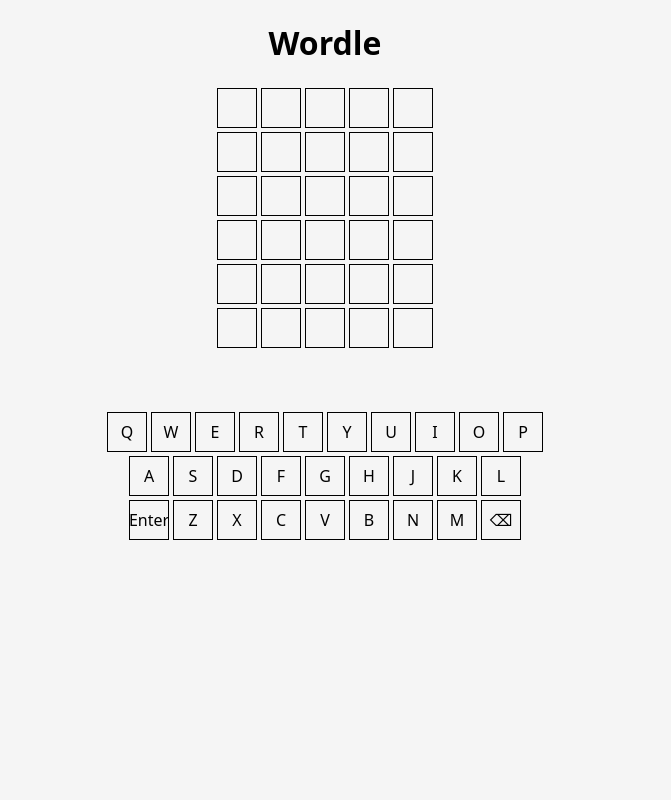
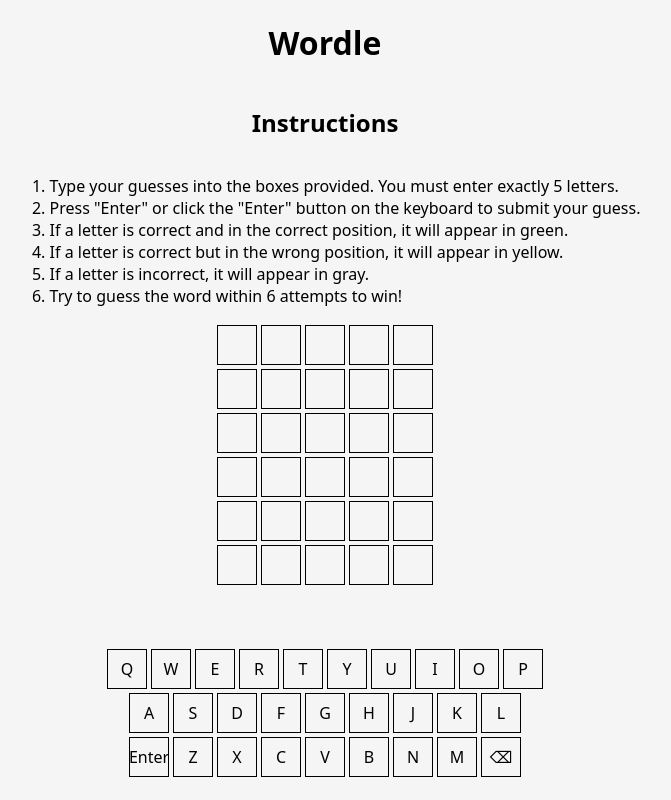
Before and after one commit to Ram-Jam5/wordle-clone, a plain HTML site: page index.html in a window 1280 px wide. Shown: the whole page, without its empty margins (315-986 px from the left). Drawn offline with Linux system fonts and the light colour scheme.

Commit message:
added instructions to the game.

```diff
--- a/css/style.css
+++ b/css/style.css
@@ -14,7 +14,12 @@
     justify-content: space-evenly;
     font-family: system-ui, sans-serif;
 }
+header {
+    display: flex;
+    flex-direction: column;
+    align-items: center;
 
+}
 .board {
    display: flex;
    flex-direction: column;
--- a/index.html
+++ b/index.html
@@ -12,6 +12,15 @@
 <body>
     <header>
         <h1>Wordle</h1>
+        <h2>Instructions</h2>
+        <ol>
+            <li>Type your guesses into the boxes provided. You must enter exactly 5 letters.</li>
+            <li>Press "Enter" or click the "Enter" button on the keyboard to submit your guess.</li>
+            <li>If a letter is correct and in the correct position, it will appear in green.</li>
+            <li>If a letter is correct but in the wrong position, it will appear in yellow.</li>
+            <li>If a letter is incorrect, it will appear in gray.</li>
+            <li>Try to guess the word within 6 attempts to win!</li>
+        </ol>
         <div id="messages">
             <div id="winMessage"></div>
             <div id="guessNumber"></div>
```
